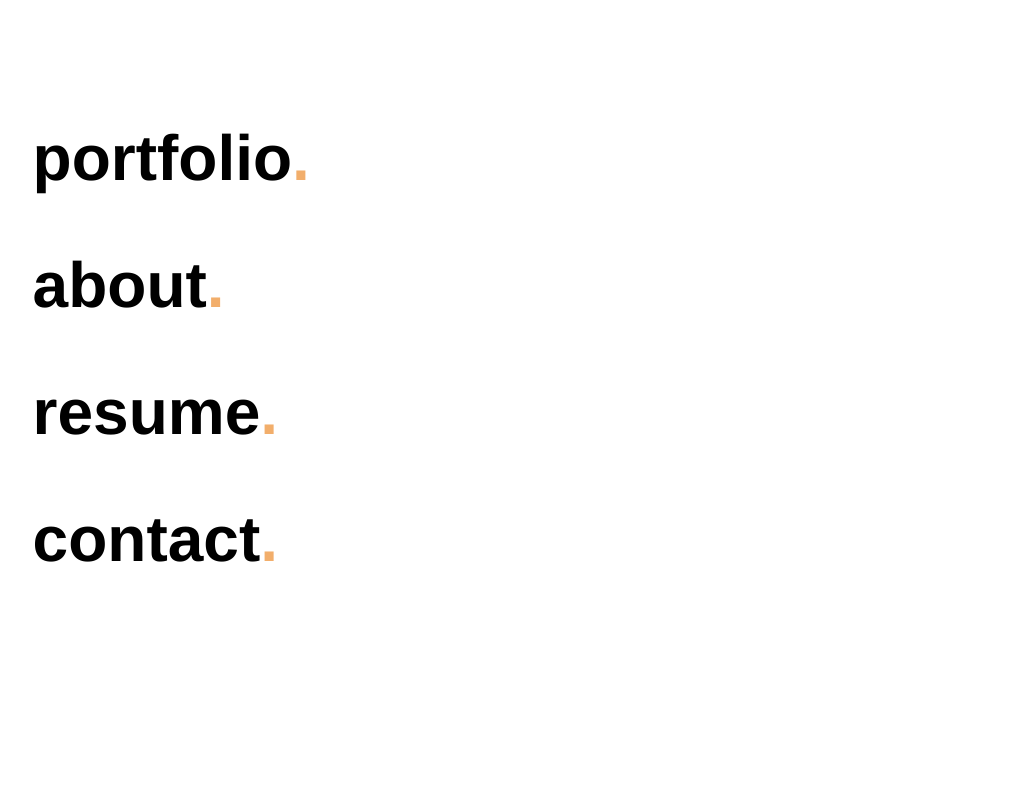
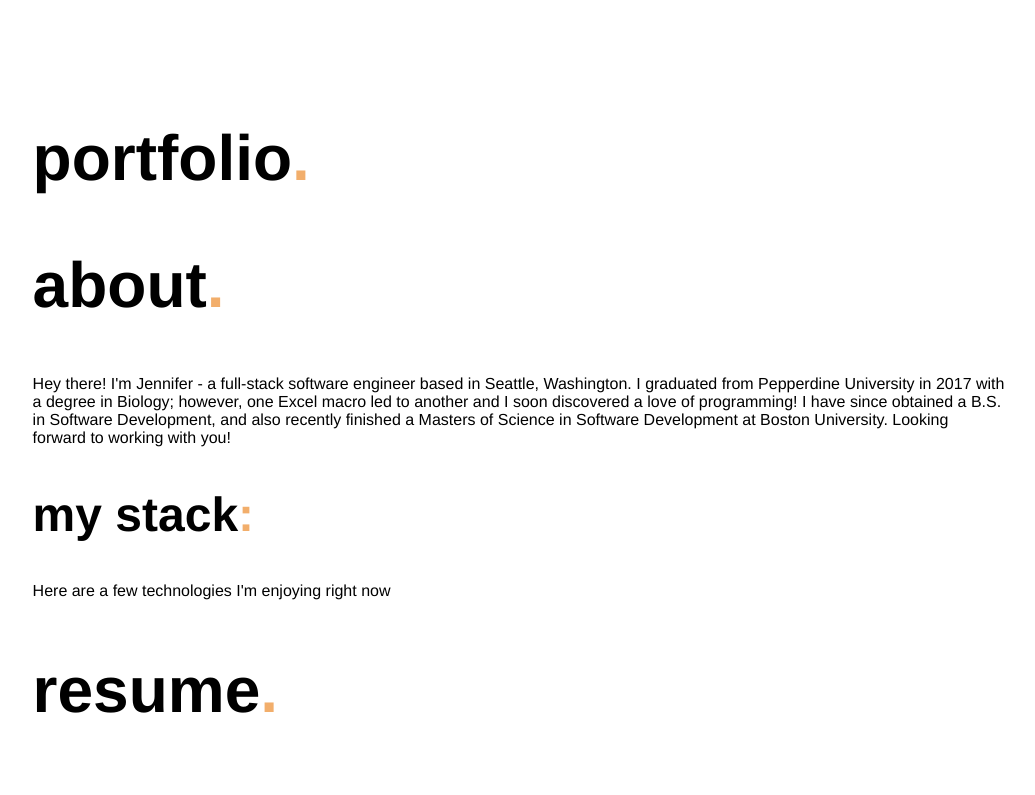
Before and after one commit to jennifer-bowser/jb-dev, a React (Vite) app: page / in a window 1280 px wide. Shown: the part 732-1527 px from the top of the page, without its empty margins (121-1156 px from the left). Before the commit the page ends 1362 px from the top, so only its background shows below. Built offline with nearby package versions, Linux system fonts and the light colour scheme; a web font is replaced by a local one.

Commit message:
start creating About section

```diff
--- /dev/null
+++ b/src/About.jsx
@@ -0,0 +1,15 @@
+export default function About(){
+    return (
+        <>
+            <p>
+                Hey there! I'm Jennifer - a full-stack software engineer based in Seattle, Washington.
+                I graduated from Pepperdine University in 2017 with a degree in Biology; however,
+                one Excel macro led to another and I soon discovered a love of programming! I have since
+                obtained a B.S. in Software Development, and also recently finished a Masters of Science
+                in Software Development at Boston University. Looking forward to working with you!
+            </p>
+            <h2>my stack<span className="Accent-Text">:</span></h2>
+            <p>Here are a few technologies I'm enjoying right now</p>
+        </>
+    )
+}
--- a/src/App.jsx
+++ b/src/App.jsx
@@ -16,7 +16,7 @@ function App() {
         <Navbar sectionTitles={sectionTitles}/>
         <Splashbox />
         {sectionTitles.map( (sectionTitle, index) => (
-                <Section title={sectionTitle} content="" key={index}/>
+                <Section title={sectionTitle} key={index}/>
         ))}
     </>
     )
--- a/src/Section.css
+++ b/src/Section.css
@@ -1,10 +1,5 @@
 .Section{
     padding: 0 12%;
-}
-
-h1{
-    font-weight: 600;
-    font-size: 4em;
 }
 
 .Section-Heading-Animation{
--- a/src/Section.jsx
+++ b/src/Section.jsx
@@ -1,7 +1,8 @@
+import About from "./About";
 import "./Section.css";
-import { useEffect, useRef } from "react";
+// import { useEffect, useRef } from "react";
 
-export default function Section({title, content}){
+export default function Section({title}){
     // const headingRef = useRef(null);
 
     // const observerFunction = (entries) => {
@@ -38,10 +39,14 @@ export default function Section({title, content}){
     //     }
     // }, [headingRef, options])
 
+    const components = {
+        "about": <About />
+    }
+
     return(
         <section className="Section">
             <h1 /*ref={headingRef}*/ id={title}>{title}<span className="Accent-Text">.</span></h1>
-            {content}
+            {components[title] ?? ""}
         </section>
     )
 }
--- a/src/index.css
+++ b/src/index.css
@@ -31,6 +31,19 @@ a{
     text-decoration: none;
 }
 
+h1, h2, h3, h4, h5, h6{
+    font-weight: 600;
+}
+
+h1{
+    font-size: 4em;
+    font-weight: 600;
+}
+
+h2{
+    font-size: 3em;
+}
+
 .Accent-Text{
     color: var(--accent-color);
 }
```
